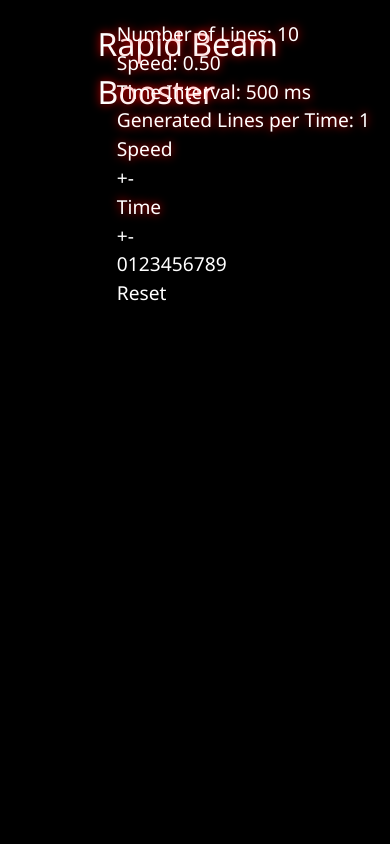
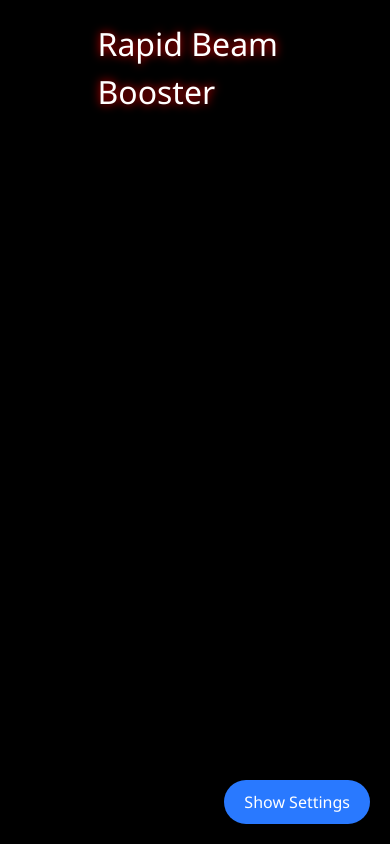
Before and after one commit to nam3762/A91X, a Next.js app: page /game in a window 390 px wide. Built offline with nearby package versions, Linux system fonts and the light colour scheme.

Commit message:
floating button for mobiles

```diff
--- a/src/app/game/game.module.css
+++ b/src/app/game/game.module.css
@@ -39,3 +39,16 @@
   padding: 8px;
   padding-left: 0;
 }
+
+.floatingButton {
+  position: fixed;
+  bottom: 20px;
+  right: 20px;
+  padding: 10px 20px;
+  background-color: #2979FF;
+  color: white;
+  border: none;
+  border-radius: 50px;
+  cursor: pointer;
+  z-index: 100;
+}
--- a/src/app/game/page.js
+++ b/src/app/game/page.js
@@ -14,6 +14,7 @@ export default function Game() {
     width: 0,
     height: 0,
   });
+  const [infoVisible, setInfoVisible] = useState(false); // info 섹션을 숨기기 위한 상태
 
   const resetCanvas = () => {
     setLines([]);
@@ -136,6 +137,17 @@ export default function Game() {
   return (
     <div className={styles.container}>
       <h1 className={styles.title}>Rapid Beam Booster</h1>
+
+      {/* Floating button to toggle info section */}
+      <button
+        className={styles.floatingButton}
+        onClick={() => setInfoVisible(!infoVisible)}
+      >
+        {infoVisible ? 'Hide Settings' : 'Show Settings'}
+      </button>
+
+      {/* Info section with toggle */}
+      {infoVisible && (
         <div className={styles.info}>
           <p>Number of Lines: {animatedLines}</p>
           <p>Speed: {speed.toFixed(2)}</p>
@@ -144,27 +156,26 @@ export default function Game() {
 
           <div className={styles.buttonGroup}>
             <div>
-            <p className='text-sm'>Speed</p>
-            <button className='px-4' onClick={() => setSpeed((prev) => Math.max(0.05, prev - 0.05))}>+</button>
-            <button className='px-4' onClick={() => setSpeed((prev) => prev + 0.05)}>-</button>
+              <p className="text-sm">Speed</p>
+              <button className="px-4" onClick={() => setSpeed((prev) => Math.max(0.05, prev - 0.05))}>+</button>
+              <button className="px-4" onClick={() => setSpeed((prev) => prev + 0.05)}>-</button>
             </div>
             <div>
-            <p className='text-sm'>Time</p>
-            <button className='px-4' onClick={() => setIntervalValue((prev) => Math.max(10, prev - 10))}>+</button>
-            <button className='px-4' onClick={() => setIntervalValue((prev) => prev + 10)}>-</button>
+              <p className="text-sm">Time</p>
+              <button className="px-4" onClick={() => setIntervalValue((prev) => Math.max(10, prev - 10))}>+</button>
+              <button className="px-4" onClick={() => setIntervalValue((prev) => prev + 10)}>-</button>
             </div>
             <div className={styles.lineButtons}>
               {[...Array(10).keys()].map((num) => (
-              <button className='px-2 text-sm' key={num} onClick={() => setLinesPerTick(num)}>
+                <button className="px-2 text-sm" key={num} onClick={() => setLinesPerTick(num)}>
                   {num}
                 </button>
               ))}
             </div>
-          <button className='my-8' onClick={resetAll}>Reset</button>
+            <button className="my-8" onClick={resetAll}>Reset</button>
           </div>
-
-
         </div>
+      )}
 
       <div className={styles.canvas} style={{ width: canvasSize.width, height: canvasSize.height }}>
         {lines.slice(0, displayedLines).map((line) => (
```
Lines whose indentation alone changed are shown as unchanged.
